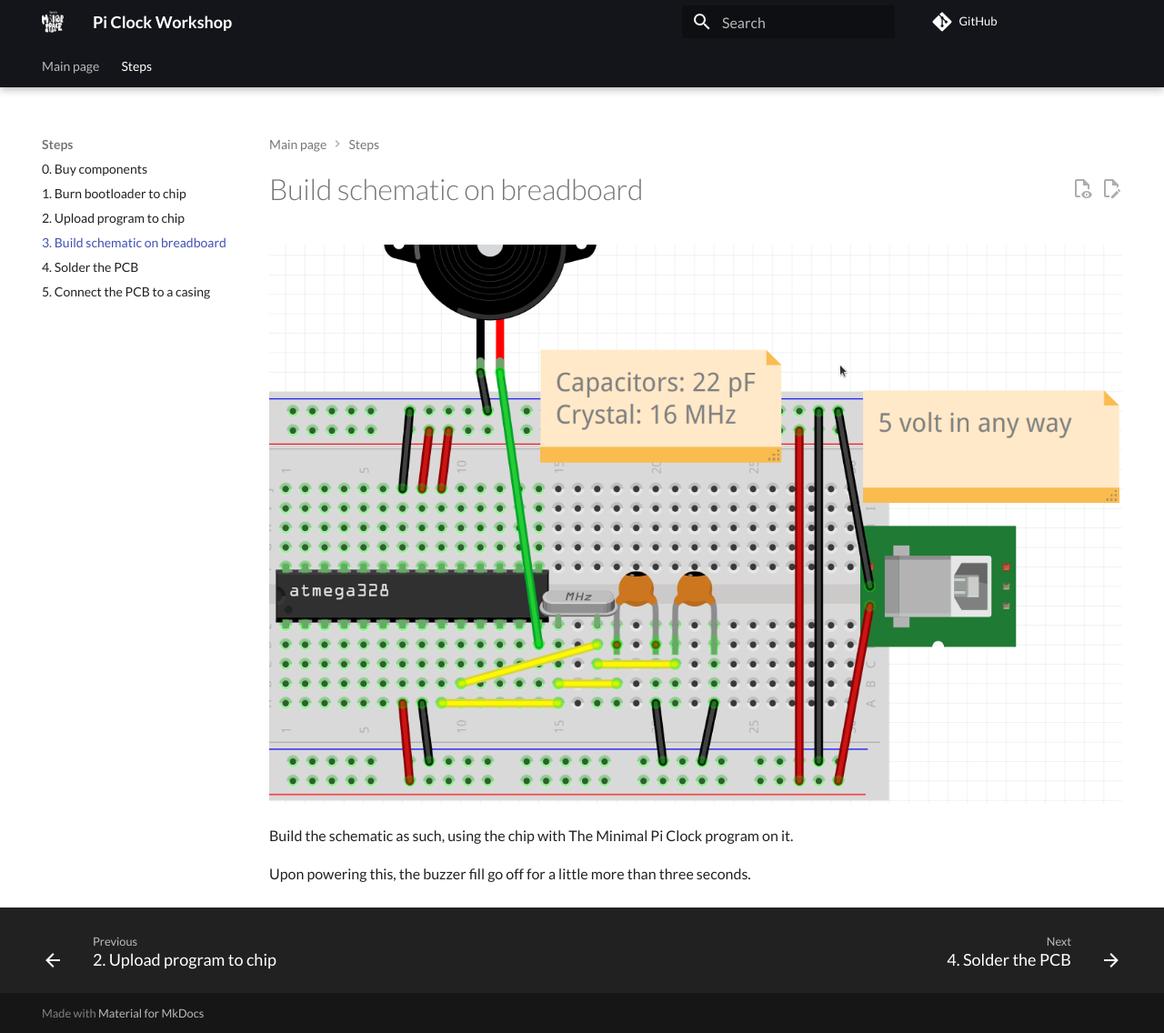
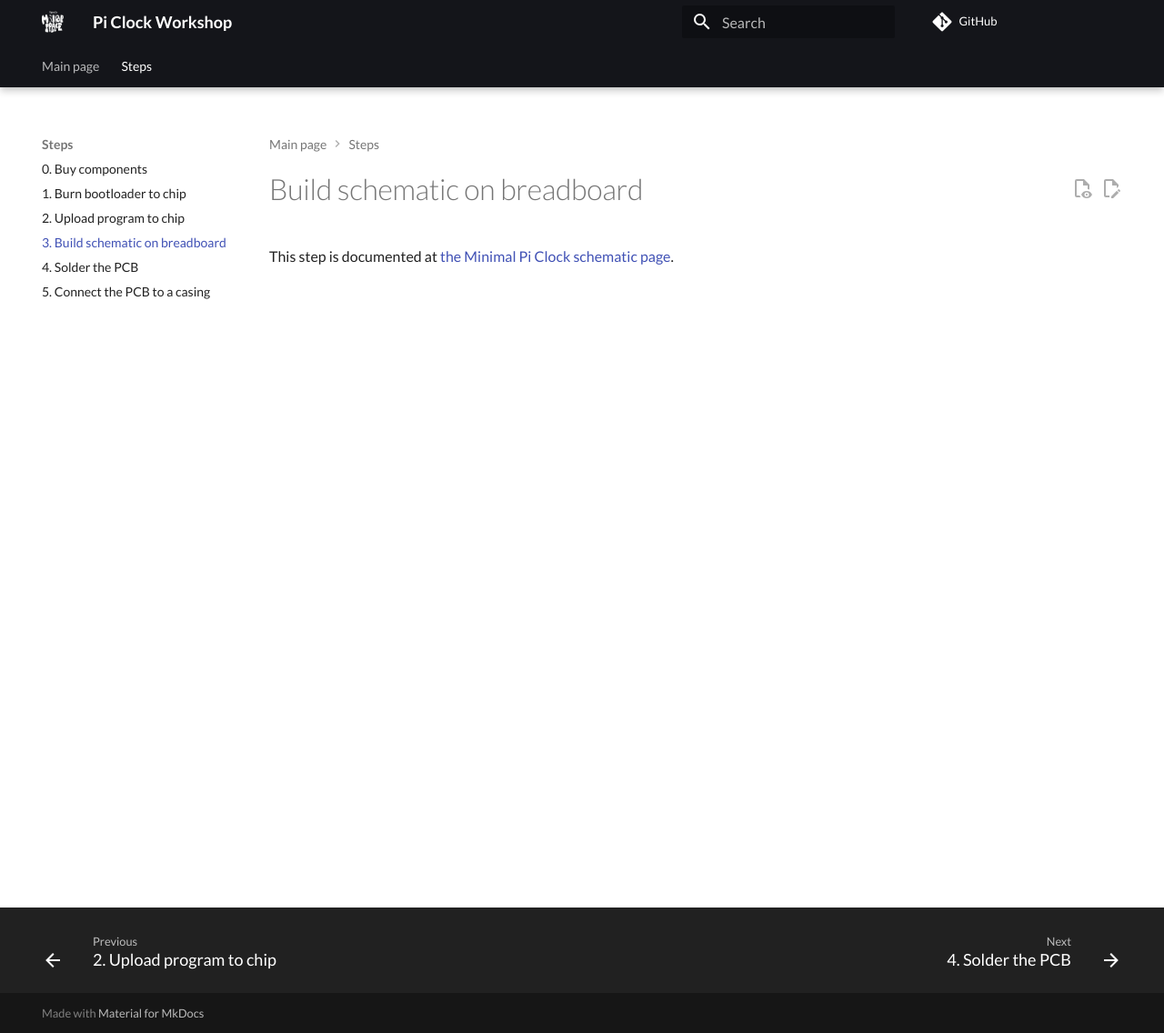
Before and after one commit to richelbilderbeek/build_bare_bone_arduino_machine_workshop, an MkDocs documentation site: the page built from docs/3_build_breadboard/README.md, in a window 1280 px wide and 1136 px high. Shown: the whole window at 91% size. Built offline with MkDocs 1.6.1 and Material for MkDocs 9.7.7, drawn with Linux system fonts in a browser that asks for light colours; comment, search, counter and statistics services are not loaded.

Commit message:
Link more to Minimal Pi Clock website

```diff
--- a/docs/3_build_breadboard/README.md
+++ b/docs/3_build_breadboard/README.md
@@ -5,11 +5,5 @@ tags:
 
 # Build schematic on breadboard
 
-![Schematic](schematic.png)
-
-Build the schematic as such,
-using the chip with The Minimal Pi Clock
-program on it.
-
-Upon powering this, the buzzer fill go off for
-a little more than three seconds.
+This step is documented at
+[the Minimal Pi Clock schematic page](https://richelbilderbeek.github.io/minimal_pi_clock/schematic/).
```
Also changed, not shown: docs/0_buy_components/README.md (+2 -12 lines), 1 other file.
